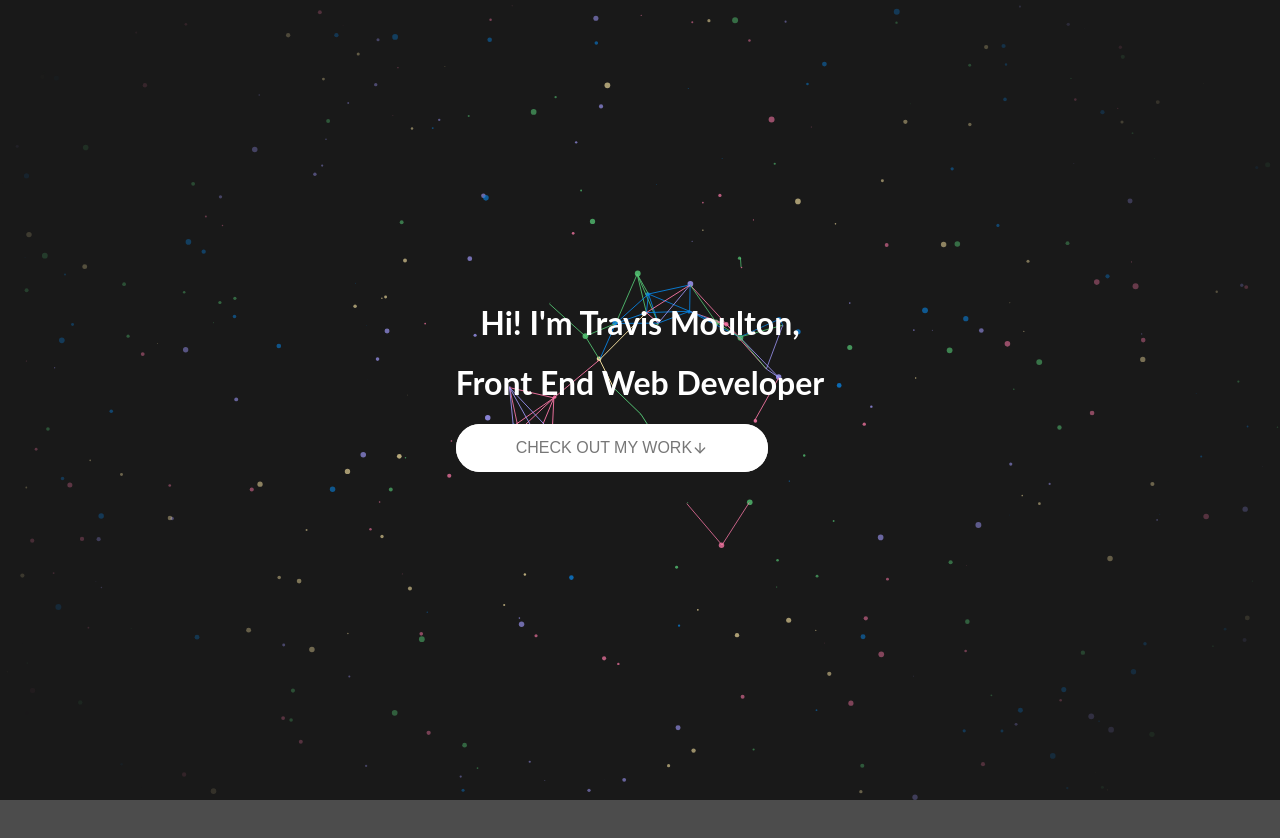
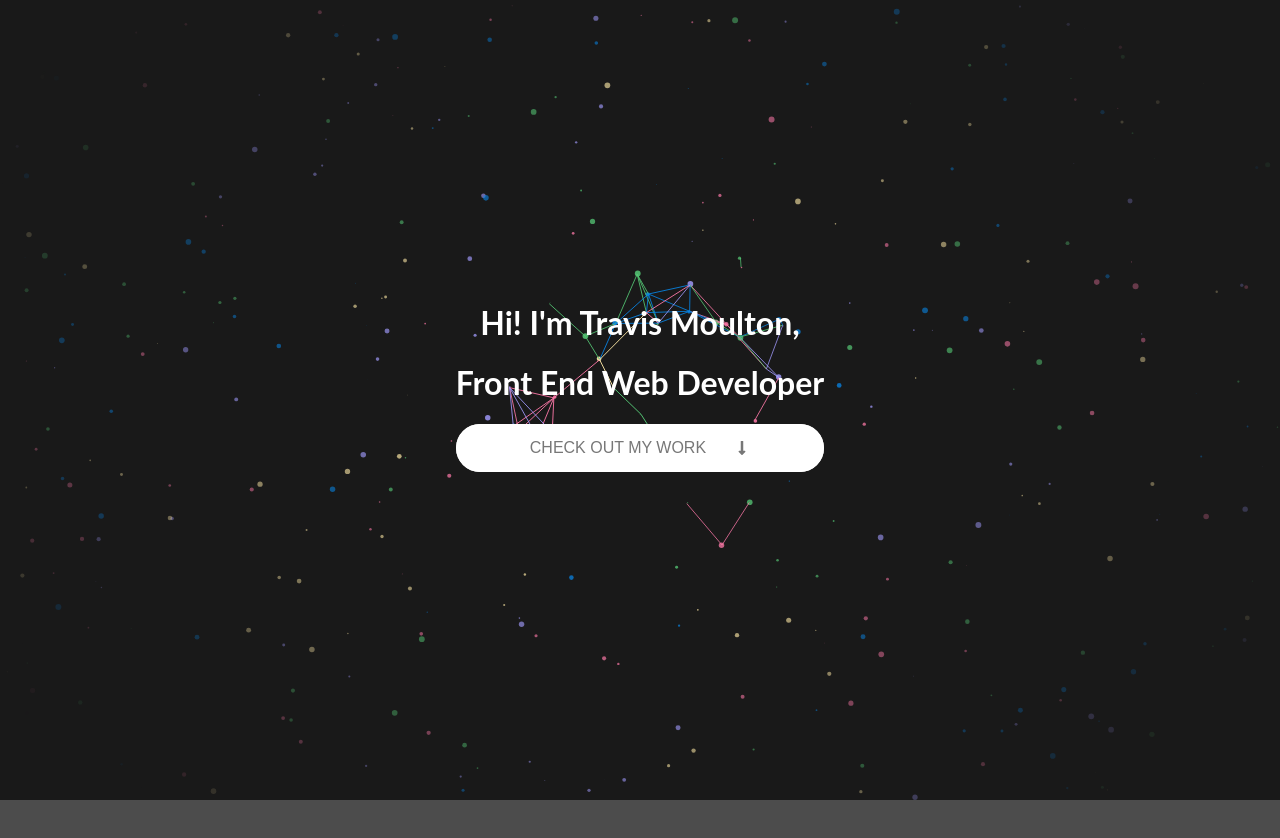
Before and after one commit to travismoulton/portfolio, a Next.js app: page / in a window 1280 px wide. Shown: the top 838 px of the page. Built offline with nearby package versions, Linux system fonts and the light colour scheme.

Commit message:
working on SVG wiggilig after animation on BTN finishes

```diff
--- a/components/HeroBtn.jsx
+++ b/components/HeroBtn.jsx
@@ -1,6 +1,7 @@
 import { CSSTransition } from 'react-transition-group';
 import { useRef, useEffect, useState } from 'react';
 import { FiArrowDown } from 'react-icons/fi';
+import { FaLongArrowAltDown } from 'react-icons/fa';
 import { Link as ScrollLink, animateScroll as scroll } from 'react-scroll';
 
 import classes from '../styles/HeroBtn.module.css';
@@ -11,7 +12,7 @@ export default function HeroBtn({ startTimer }) {
 
   useEffect(() => {
     if (startTimer) setTimeout(() => setShowAnimation(true), 1200);
-  });
+  }, [startTimer]);
 
   return (
     <CSSTransition
@@ -21,10 +22,15 @@ export default function HeroBtn({ startTimer }) {
       mountOnEnter
       classNames="hero__btn"
     >
-      <ScrollLink to="MyWork" smooth={true} duration={500}>
+      <ScrollLink
+        to="MyWork"
+        smooth={true}
+        duration={700}
+        className={classes.ScrollLink}
+      >
         <button className={classes.HeroBtn} ref={nodeRef}>
           Check out my work
-          <FiArrowDown />
+          <FaLongArrowAltDown />
         </button>
       </ScrollLink>
     </CSSTransition>
--- a/styles/HeroBtn.module.css
+++ b/styles/HeroBtn.module.css
@@ -9,6 +9,7 @@
   text-transform: uppercase;
   color: #777;
   position: relative;
+  width: 100%;
 
   display: flex;
   justify-content: space-around;
@@ -44,6 +45,6 @@
   box-shadow: 0 0.5rem 1rem rgba(255, 255, 255, 0.2);
 }
 
-.HeroBtn svg {
-  font-size: 1.6rem;
+.ScrollLink {
+  width: 100%;
 }
```
